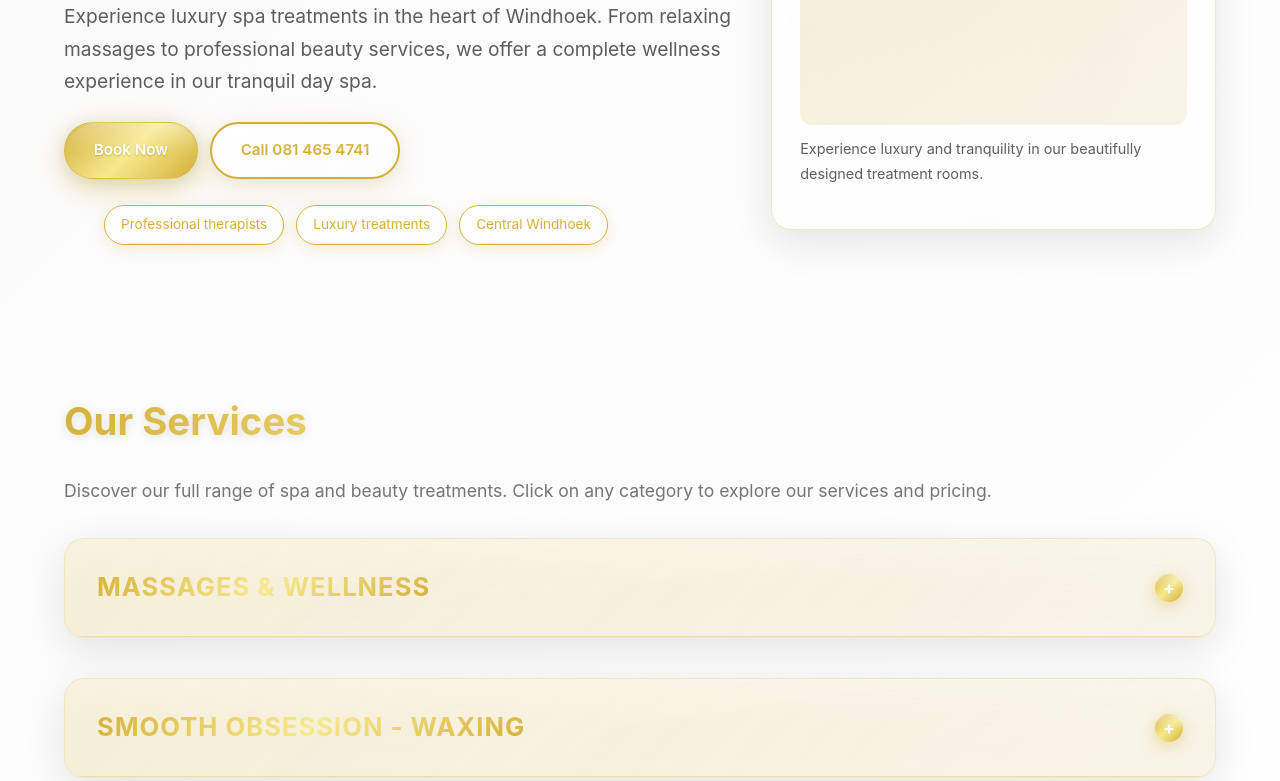
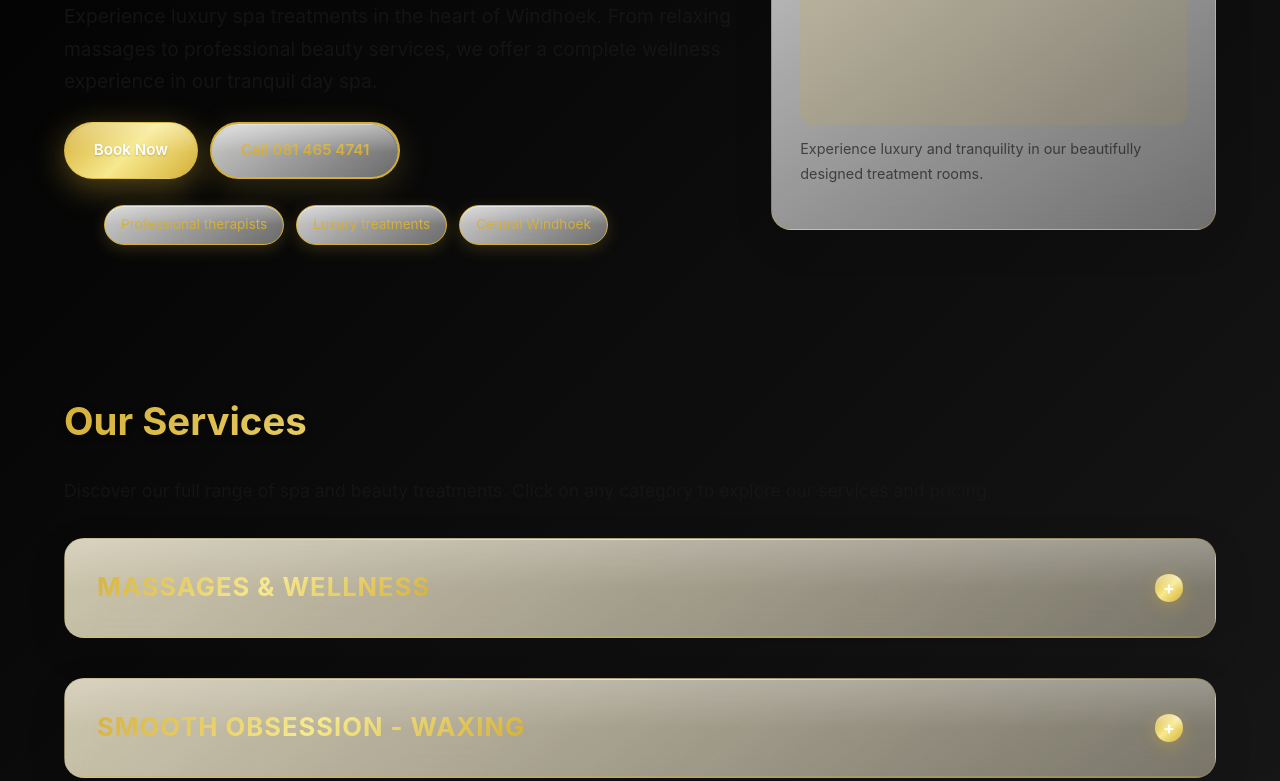
Before and after one commit to Amakanza/michmax-day-spa, a website: page index.html in a window 1280 px wide. Shown: the part 385-1166 px from the top of the page. Drawn offline with Linux system fonts and the light colour scheme.

Commit message:
Update style.css

```diff
--- a/style.css
+++ b/style.css
@@ -1,7 +1,7 @@
 :root{
-  --bg: #ffffff;
-  --bg-soft: #fafafa;
-  --bg-light: rgba(255, 255, 255, 0.9);
+  --bg: #000000;
+  --bg-soft: #1a1a1a;
+  --bg-light: rgba(0, 0, 0, 0.9);
   --card: rgba(255, 255, 255, 0.85);
   --card-hover: rgba(255, 255, 255, 0.95);
   --glass: rgba(255, 255, 255, 0.7);
@@ -34,7 +34,7 @@
 html, body {
   margin: 0;
   padding: 0;
-  background: linear-gradient(135deg, #fafafa 0%, #ffffff 50%, #f8f9fa 100%);
+  background: linear-gradient(135deg, #000000 0%, #1a1a1a 50%, #0a0a0a 100%);
   color: var(--text);
   font-family: -apple-system, BlinkMacSystemFont, 'Segoe UI', Roboto, 'Helvetica Neue', Arial, sans-serif;
   scroll-behavior: smooth;
@@ -52,7 +52,7 @@ body::before {
   height: 100%;
   background:
     radial-gradient(circle at 20% 80%, rgba(212, 175, 55, 0.1) 0%, transparent 50%),
-    radial-gradient(circle at 80% 20%, rgba(212, 175, 55, 0.08) 0%, transparent 50%);
+    radial-gradient(circle at 80% 20%, rgba(212, 175, 55, 0.15) 0%, transparent 50%);
   pointer-events: none;
   z-index: -1;
 }
```
